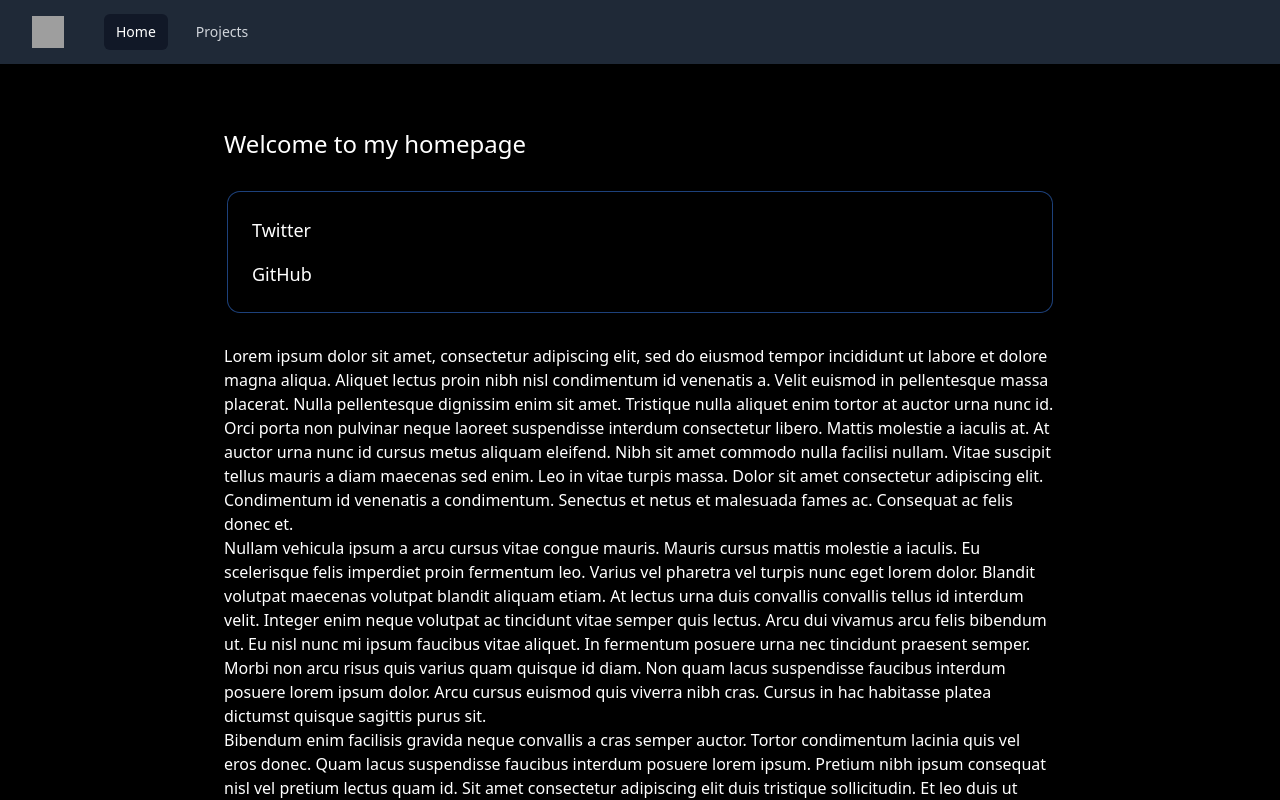
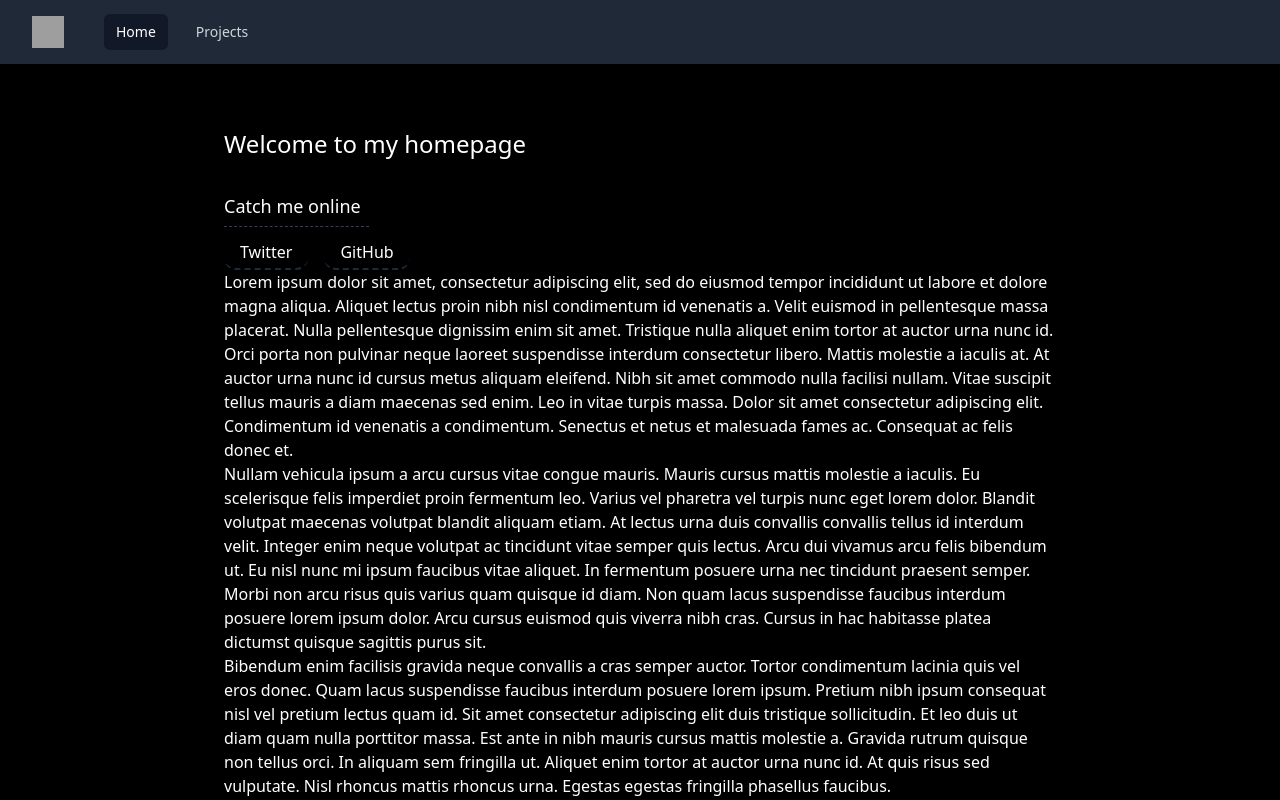
Before and after one commit to PoorRican/boundless_creations, a React (Create React App) app: page /home in a window 1280 px wide. Shown: the top 800 px of the page. Built offline with nearby package versions, Linux system fonts and the light colour scheme; grey boxes are pictures that could not be loaded; a web font is replaced by a local one.

Commit message:
Styling for `ContactSection`

```diff
--- a/src/components/ContactSection.tsx
+++ b/src/components/ContactSection.tsx
@@ -16,16 +16,21 @@ const contact_links: Site[] = [
   }
 ];
 
-export default function ContactSection() {
+export default function ContactSection(props: {className: string}) {
   return (
-    <section className="m-1 ring-1 p-6 mb-8 rounded-xl">
-      <ul className="flex flex-col gap-4">
+    <section className={props.className}>
+      <h3 className="mb-4">
+        <span className="border-slate-700 border-b border-dashed text-lg pb-2 pr-2">
+          Catch me online
+        </span>
+      </h3>
+      <ul className="flex flex-row gap-4">
         {contact_links.map(({name, url, icon}) => {
           return (
-            <li className=""
+            <li className="border-b-2 border-dashed border-slate-800 rounded-xl px-4 py-1"
                 key={name}
             >
-              <a href={url} className="text-lg">
+              <a href={url} className="text-md">
                 <span>{icon ? icon : ''}</span>
 
                 <span>{name}</span>
```
